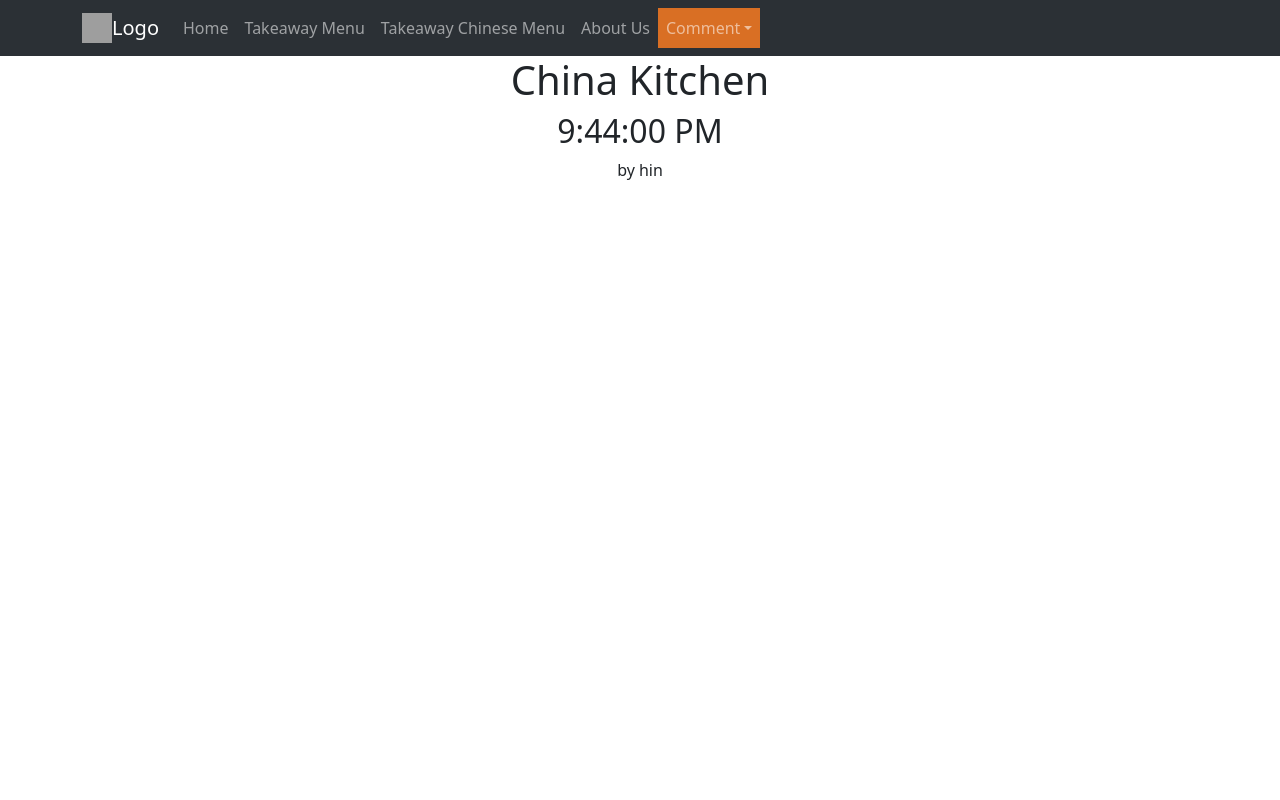
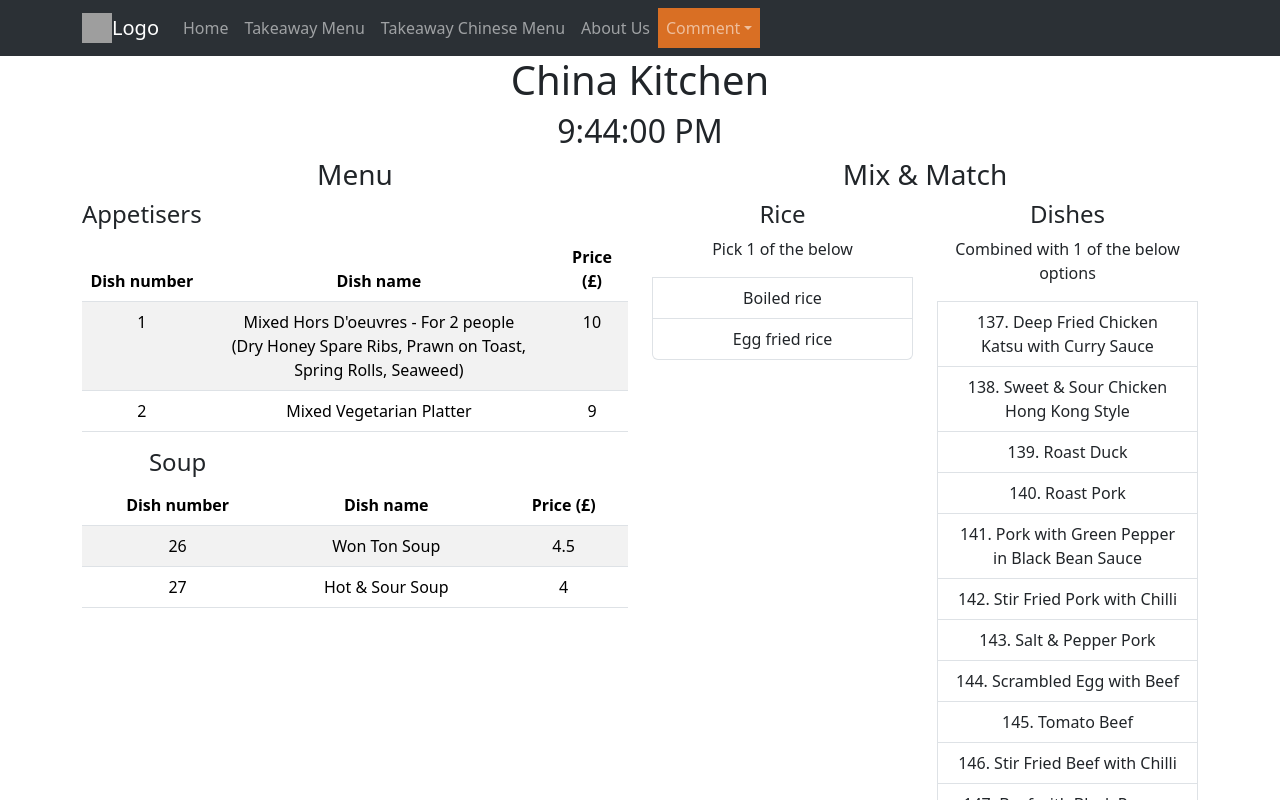
Before and after one commit to hin1129/china-kitchen-react-express, a React (Create React App) app in the folder china-kitchen-frontend/: page /takeawaychinese in a window 1280 px wide. Shown: the top 800 px of the page. Built offline with nearby package versions, Linux system fonts and the light colour scheme; grey boxes are pictures that could not be loaded.

Commit message:
routes navbar table

```diff
--- a/china-kitchen-frontend/src/App.css
+++ b/china-kitchen-frontend/src/App.css
@@ -1,5 +1,6 @@
 .App {
   text-align: center;
+  overflow: auto
 }
 
 .App-logo {
@@ -40,10 +41,21 @@
 
 /* (#id), (.class) */
 /* navbar */
-#basic-nav-dropdown {
+#responsive-nav-dropdown {
   background-color: rgb(217, 111, 36);
 }
 
 #dropdown-item-button {
   color: rgb(217, 111, 36);
 }
+
+/* .custom-navbar .navbar-nav {
+  display: flex;
+  justify-content: space-between;
+  width: 100%;
+}
+
+.custom-navbar .navbar-nav .nav-link {
+  flex: 1;
+  text-align: center;
+} */
--- a/china-kitchen-frontend/src/App.js
+++ b/china-kitchen-frontend/src/App.js
@@ -10,8 +10,9 @@ import SignUp from './components/SignUp';
 import SignIn from './components/SignIn';
 import EmailVerification from './components/EmailVerification';
 import Cookies from 'universal-cookie'
+import NavigationBar from './components/NavigationBar';
 import Takeaway from './components/Takeaway';
-import NavigationBar from './components/NavigationBar';
+import TakeawayChinese from './components/TakeawayChinese';
 
 function App() {
   const [logInState, setLogInState] = useState(false);
@@ -57,32 +58,47 @@ function App() {
 
       <Routes>
         <Route path='/' element={<MyHome />} />
-
         <Route path="/commentlist" element={<CommentList logInState={logInState} />} />
 
         <Route
           path="/postcomment"
-          element={logInState ? <PostComment /> : <Navigate to="/signin" />}
+          element={
+            logInState ? (
+              <PostComment />
+            ) : (
+              // <Navigate to="/signin" />
+              <SignIn />
+            )
+          }
         />
 
         <Route
           path="/signup"
-          element={logInState ? <Navigate to="/" /> : <SignUp />}
+          element={
+            logInState ? (
+              <Navigate to="/" />
+            ) : (
+              <SignUp />
+            )
+          }
+        />
+
+        <Route
+          path="/signin"
+          element={
+            logInState ? (
+              <Navigate to="/" />
+            ) : (
+              <SignIn setLogInState={setLogInState} />
+            )
+          }
         />
 
         <Route path="/emailverification/:token" element={<EmailVerification />} />
+        <Route path='/takeaway' element={<Takeaway />} />
+        <Route path='/takeawaychinese' element={<TakeawayChinese />} />
+      </Routes>
 
-        <Route
-          path="/signin"
-          element={logInState ? (
-            <Navigate to="/" />
-          ) : (
-            <SignIn setLogInState={setLogInState} />
-          )}
-        />
-
-        <Route path='/takeaway' element={<Takeaway />} />
-      </Routes>
 
       <Footer />
     </div >
--- a/china-kitchen-frontend/src/components/TakeawayChinese.jsx
+++ b/china-kitchen-frontend/src/components/TakeawayChinese.jsx
@@ -1,222 +1,153 @@
 import React from 'react'
-import { Table, Row, Col, ListGroup } from 'react-bootstrap'
+import { Container, Table, Row, Col, ListGroup } from 'react-bootstrap'
 
 const TakeawayChinese = () => {
-    return (
-        <Row>
-            <Col sm={6}>
 
-                <Table striped hover responsive>
+    const categories = [
+        {
+            categoryName: "Appetisers",
+            items: [
+                { id: 1, name: "Mixed Hors D'oeuvres - For 2 people<br />(Dry Honey Spare Ribs, Prawn on Toast, Spring Rolls, Seaweed)", price: 10.00 },
+                { id: 2, name: "Mixed Vegetarian Platter", price: 9.00 },
+            ]
+        },
+        {
+            categoryName: "Soup",
+            items: [
+                { id: 26, name: "Won Ton Soup", price: 4.50 },
+                { id: 27, name: "Hot & Sour Soup", price: 4.00 },
+            ]
+        },
+    ];
 
-                    {/* Appetisers */}
-                    <thead>
-                        <h4>Appetisers</h4>
+    const riceItems = ["Boiled rice", "Egg fried rice"];
+    const dishItems = [
+        "Deep Fried Chicken Katsu with Curry Sauce",
+        "Sweet & Sour Chicken Hong Kong Style",
+        "Roast Duck",
+        " Roast Pork",
+        "Pork with Green Pepper in Black Bean Sauce",
+        "Stir Fried Pork with Chilli",
+        "Salt & Pepper Pork",
+        "Scrambled Egg with Beef",
+        "Tomato Beef",
+        "Stir Fried Beef with Chilli",
+        "Beef with Black Pepper Sauce",
+        "Beef Brisket Hong Kong Style#",
+        "Sea Spicy Aubergines with Minced Pork",
+        "Mapo Tofu with Minced Beef",
+        "Double Cooked Pork Slices",
+    ];
+
+    const renderTableHeader = (category) => {
+        return <thead>
+            <h4>{category.categoryName}</h4>
             <tr>
                 <th>Dish number</th>
                 <th>Dish name</th>
                 <th>Price (£)</th>
             </tr>
         </thead>
+    }
+    const renderCategoryTable = (category) => (
+        <Table key={category.categoryName} striped hover responsive>
+            {renderTableHeader(category)}
             <tbody>
+                {category.items.map(item => (
+                    <tr key={item.id}>
+                        <td>{item.id}</td>
+                        <td dangerouslySetInnerHTML={{ __html: item.name }} />
+                        <td>{item.price}</td>
+                    </tr>
+                ))}
+            </tbody>
+        </Table>
+    );
+
+    const mixAndMatchSection = () => {
+        let itemNumber = 137
+        return (
+            <>
+                <h3>Mix & Match</h3>
+                <Row>
+                    <Col>
+                        <ListGroup as="ul">
+                            <h4>Rice</h4>
+                            <p>Pick 1 of the below</p>
+                            {riceItems.map((item, index) => (
+                                <ListGroup.Item key={index} as="li">
+                                    {item}
+                                </ListGroup.Item>
+                            ))}
+                        </ListGroup>
+                    </Col>
+
+                    <Col>
+                        <ListGroup as="ol">
+                            <h4>Dishes</h4>
+                            <p>Combined with 1 of the below options</p>
+                            {dishItems.map((item, index) => (
+                                <ListGroup.Item key={index} as="li" >
+                                    {`${itemNumber++}. ${item}`}
+                                </ListGroup.Item>
+                            ))}
+                        </ListGroup>
+                    </Col>
+                </Row>
+                <hr />
+            </>
+        );
+    }
+
+    const setMeal = () => {
+        return <Table striped hover responsive bordered>
+            <thead>
+                <h4>Set Dinners</h4>
                 <tr>
-                            <td>1</td>
-                            <td>Mixed Hors D'oeuvres - For 2 people<br />(Dry Honey Spare Ribs, Prawn on Toast, Spring Rools, Seaweed)</td>
-                            <td>10.00</td>
-                        </tr>
-                        <tr>
-                            <td>2</td>
-                            <td>Mixed Vegetarian Platter - For 2 people<br />(Salt&Pepper Aubergine, Satay Bean Curd on Skewers, Spring Rools, Seaweed)</td>
-                            <td>9.00</td>
-                        </tr>
-                        <tr>
-                            <td>3</td>
-                            <td>Crispy Seaweed</td>
-                            <td>4.60</td>
-                        </tr>
-                        <tr>
-                            <td>4</td>
-                            <td>Vegetarian Spring Roll</td>
-                            <td>3.00</td>
-                        </tr>
-                        <tr>
-                            <td>5</td>
-                            <td>Crispy Pancake Roll</td>
-                            <td>3.20</td>
-                        </tr>
-                        <tr>
-                            <td>6</td>
-                            <td>Mini Spring Roll</td>
-                            <td>3.00</td>
-                        </tr>
-                        <tr>
-                            <td>7</td>
-                            <td>Sesame Prawn on Toast</td>
-                            <td>5.40</td>
-                        </tr>
-                        <tr>
-                            <td>8</td>
-                            <td>Salt & Pepper Crispy Shredded Beef</td>
-                            <td>6.00</td>
-                        </tr>
-                        <tr>
-                            <td>9</td>
-                            <td>Satay Chicken on Skewers</td>
-                            <td>6.00</td>
-                        </tr>
-                        <tr>
-                            <td>10</td>
-                            <td>Satay Bean Curd on Skewers</td>
-                            <td>5.00</td>
-                        </tr>
-                        <tr>
-                            <td>11</td>
-                            <td>Barbecue Spare Ribs</td>
-                            <td>7.00</td>
-                        </tr>
-                        <tr>
-                            <td>12</td>
-                            <td>Korean Fried Chicken Wings</td>
-                            <td>6.00</td>
-                        </tr>
-                        <tr>
-                            <td>13</td>
-                            <td>Dry Honey Spare Ribs</td>
-                            <td>7.00</td>
-                        </tr>
-                        <tr>
-                            <td>14</td>
-                            <td>Salt & Pepper Spare Ribs</td>
-                            <td>7.00</td>
-                        </tr>
-                        <tr>
-                            <td>15</td>
-                            <td>Salt & Pepper King Prawns</td>
-                            <td>6.40</td>
-                        </tr>
-                        <tr>
-                            <td>16</td>
-                            <td>Salt & Pepper Squid</td>
-                            <td>6.30</td>
-                        </tr>
-                        <tr>
-                            <td>17</td>
-                            <td>Salt & Pepper Chicken</td>
-                            <td>5.50</td>
-                        </tr>
-                        <tr>
-                            <td>18</td>
-                            <td>Salt & Pepper Chicken Wings</td>
-                            <td>5.80</td>
-                        </tr>
-                        <tr>
-                            <td>19</td>
-                            <td>Salt & Pepper Aubergine</td>
-                            <td>5.00</td>
-                        </tr>
-                        <tr>
-                            <td>20</td>
-                            <td>Salt & Pepper Bean Curd</td>
-                            <td>5.00</td>
-                        </tr>
-                        <tr>
-                            <td>21</td>
-                            <td>Salt & Pepper Chips</td>
-                            <td>4.50</td>
-                        </tr>
-                        <tr>
-                            <td>22</td>
-                            <td>Grilled Pork Dumpings</td>
-                            <td>5.80</td>
-                        </tr>
-                        <tr>
-                            <td>23</td>
-                            <td>Crispy Chicken Gyoza</td>
-                            <td>5.60</td>
-                        </tr>
-                        <tr>
-                            <td>24</td>
-                            <td>Prawn Crackers</td>
-                            <td>2.60</td>
-                        </tr>
-                        <tr>
-                            <td>25</td>
-                            <td>Crispy Vegetarian Gyoza</td>
-                            <td>5.40</td>
-                        </tr>
-                    </tbody>
-                </Table >
-
-                <Table striped hover responsive>
-                    {/* Soup */}
-                    <thead>
-                        <h4>Soup</h4>
-                        <tr>
-                            <th>Dish number</th>
-                            <th>Dish name</th>
+                    <th>Name</th>
+                    <th>Description</th>
                     <th>Price (£)</th>
                 </tr>
             </thead>
             <tbody>
                 <tr>
-                            <td>26</td>
-                            <td>Won Ton Soup</td>
-                            <td>4.50</td>
+                    <td>A</td>
+                    <td>For 1 person<br />Sweet & Sour Chicken Balls<br />Beef with Green Pepper in Black Bean Sauce<br />Egg Fried Rice</td>
+                    <td>10.80</td>
                 </tr>
                 <tr>
-                            <td>27</td>
-                            <td>Hot & Sour Soup</td>
-                            <td>4.00</td>
+                    <td>B</td>
+                    <td>For 2 persons<br />Satay Chicken on Skewers<br />Vegetarian Spring Rolls<br />Crispy Fried Shredded Chilli Beef<br />Sweet & Sour Pork Hong Kong Style<br />Chicken with Cashew Nuts<br />Special Fried Rice</td>
+                    <td>25.80</td>
                 </tr>
                 <tr>
-                            <td>28</td>
-                            <td>Chicken & Sweetcorn Soup</td>
-                            <td>4.00</td>
-                        </tr>
-                        <tr>
-                            <td>29</td>
-                            <td>Chicken & Mushroom Soup</td>
-                            <td>4.00</td>
-                        </tr>
-                        <tr>
-                            <td>30</td>
-                            <td>Chicken & Noodle Soup</td>
-                            <td>4.00</td>
+                    <td>C</td>
+                    <td>For 2 persons<br />Mixed Platter <br />Beef with Ginger & Spring Onions<br />Kong Po Chicken<br />Stir Fried Mixed Vegetables<br />Special Fried Rice</td>
+                    <td>26.80</td>
                 </tr>
             </tbody>
-                </Table >
+        </Table>;
+    }
 
-                <Table striped hover responsive>
-                    {/* Duck */}
-                    <thead>
-                        <h4>Duck</h4>
-                        <tr>
-                            <th>Dish number</th>
-                            <th>Dish name</th>
-                            <th>Price (£)</th>
-                        </tr>
-                    </thead>
-                    <tbody>
-                        <tr>
-                            <td>31</td>
-                            <td>Crispy Aromatic Duck<br />(Served with Pancakes, Cucumbers,<br /> Spring Onion, Hoi Sin Sauce)<br />Quarter (with 6 Pancakes)<br />Half (with 12 Pancakes)</td>
-                            <td><br /><br /><br />10.00<br />19.00</td>
-                        </tr>
-                        <tr>
-                            <td>32</td>
-                            <td>Roast Duck Cantonese Style</td>
-                            <td>7.20</td>
-                        </tr>
-                        <tr>
-                            <td>33</td>
-                            <td>Stir Fried Duck with Special Soy Sauce</td>
-                            <td>7.20</td>
-                        </tr>
-                    </tbody>
-                </Table>
+    return (
+        <Container>
+            <Row>
+                <Col>
+                    <h3>Menu</h3>
+                    {categories.map(category => renderCategoryTable(category))}
+                </Col>
 
+                <Col>
+                    {mixAndMatchSection()}
+                    <h4>Set Dinners</h4>
+                    {setMeal()}
                 </Col>
-        </Row >
+            </Row>
+
+            <hr />
+        </Container>
     )
+
 }
 
 export default TakeawayChinese
```
Also changed, not shown: china-kitchen-frontend/src/components/NavigationBar.jsx (+9 -23 lines). Lines whose indentation alone changed are shown as unchanged.
